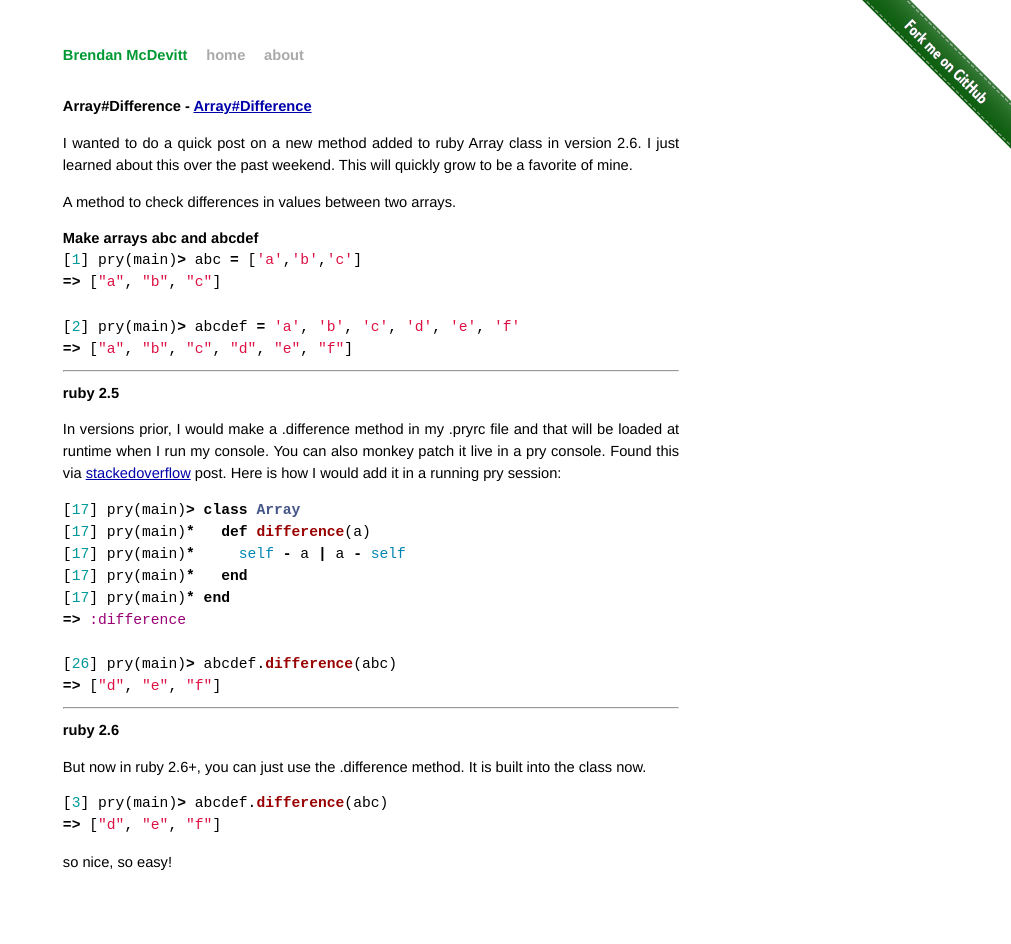
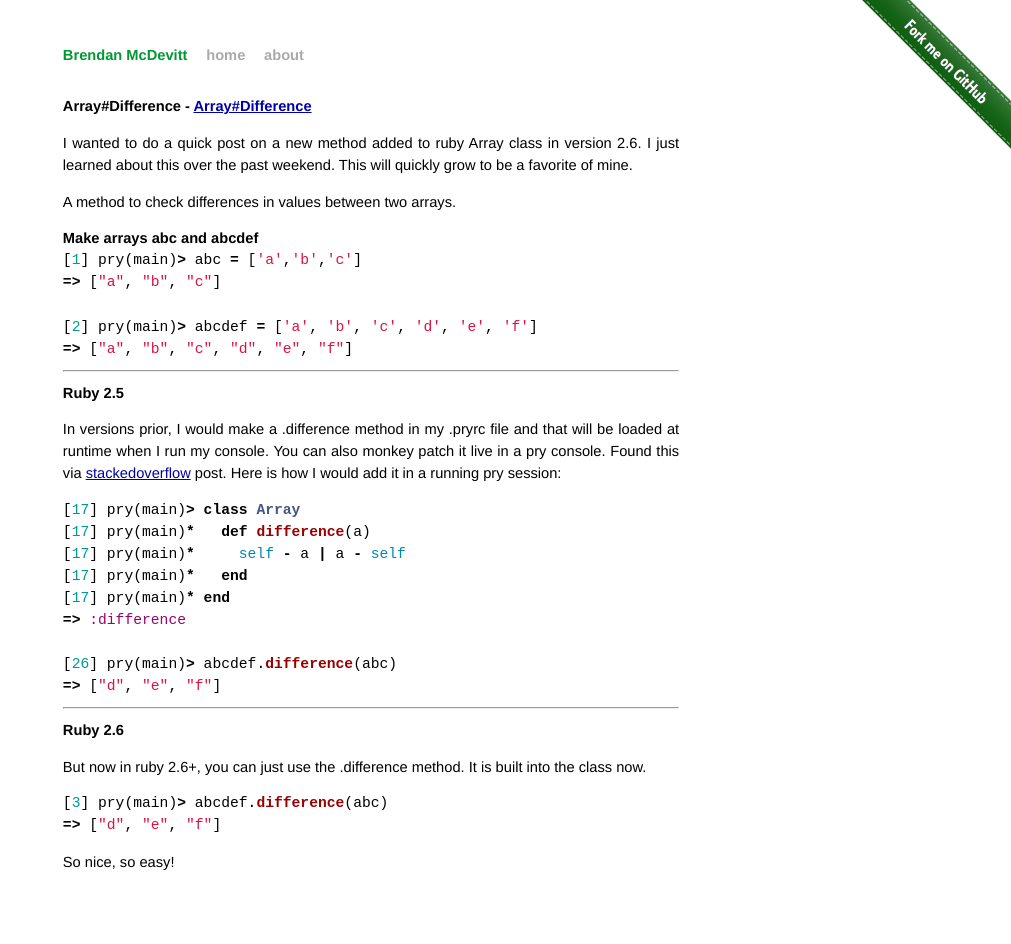
Before and after one commit to bpmcdevitt/brendan.mcdevitt.tech, a Jekyll site: the page built from _programming/2019-02-05-ruby2.6+-array#difference.markdown, in a window 1280 px wide. Shown: the whole page, without its empty margins (269-1280 px from the left). Built offline with Jekyll 4.4.1, drawn with Linux system fonts in a browser that asks for light colours.

Commit message:
fixed typos

```diff
--- a/_programming/2019-02-05-ruby2.6+-array#difference.markdown
+++ b/_programming/2019-02-05-ruby2.6+-array#difference.markdown
@@ -1,6 +1,6 @@
 ---
 layout: programming
-title:  "Ruby 2.6+ Array#Difference"
+title:  "ruby 2.6+ array#difference"
 date:  2019-02-05
 categories: programming
 ---
@@ -17,7 +17,7 @@ A method to check differences in values between two arrays.
 [1] pry(main)> abc = ['a','b','c']
 => ["a", "b", "c"]
 
-[2] pry(main)> abcdef = 'a', 'b', 'c', 'd', 'e', 'f'
+[2] pry(main)> abcdef = ['a', 'b', 'c', 'd', 'e', 'f']
 => ["a", "b", "c", "d", "e", "f"]
 {% endhighlight %}
 
@@ -25,7 +25,7 @@ A method to check differences in values between two arrays.
 <hr>
 
 
-#### ruby 2.5
+#### Ruby 2.5
 In versions prior, I would make a .difference method in my .pryrc file and that
 will be loaded at runtime when I run my console. You can also monkey patch it
 live in a pry console. Found this via
@@ -49,7 +49,7 @@ post. Here is how I would add it in a running pry session:
 <hr>
 
 
-#### ruby 2.6
+#### Ruby 2.6
 But now in ruby 2.6+, you can just use the .difference method. It is built into
 the class now.
 
@@ -58,4 +58,4 @@ the class now.
 => ["d", "e", "f"]
 {% endhighlight %}
 
-so nice, so easy!
+So nice, so easy!
```
Also changed, not shown: 1 other file.
